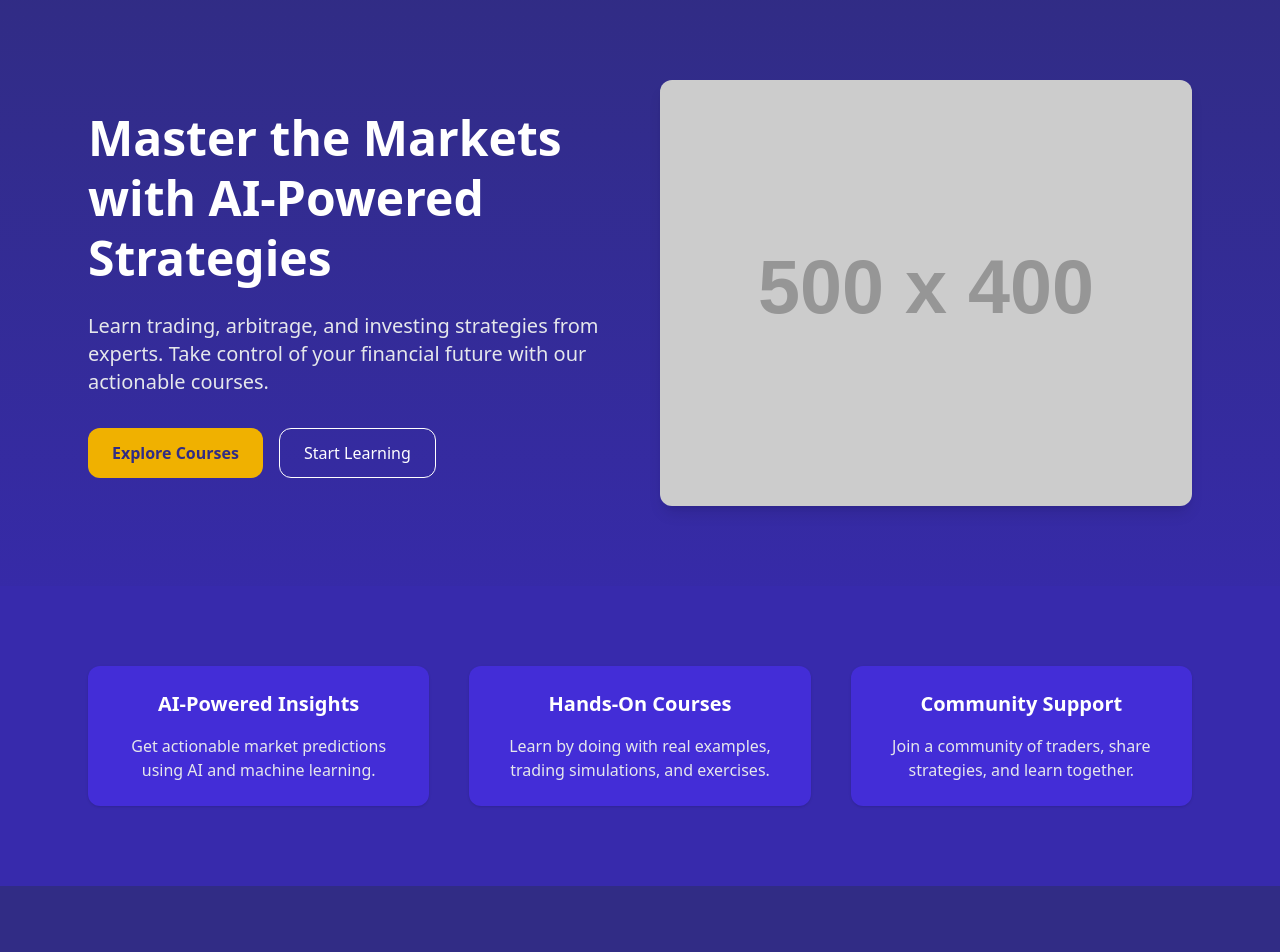
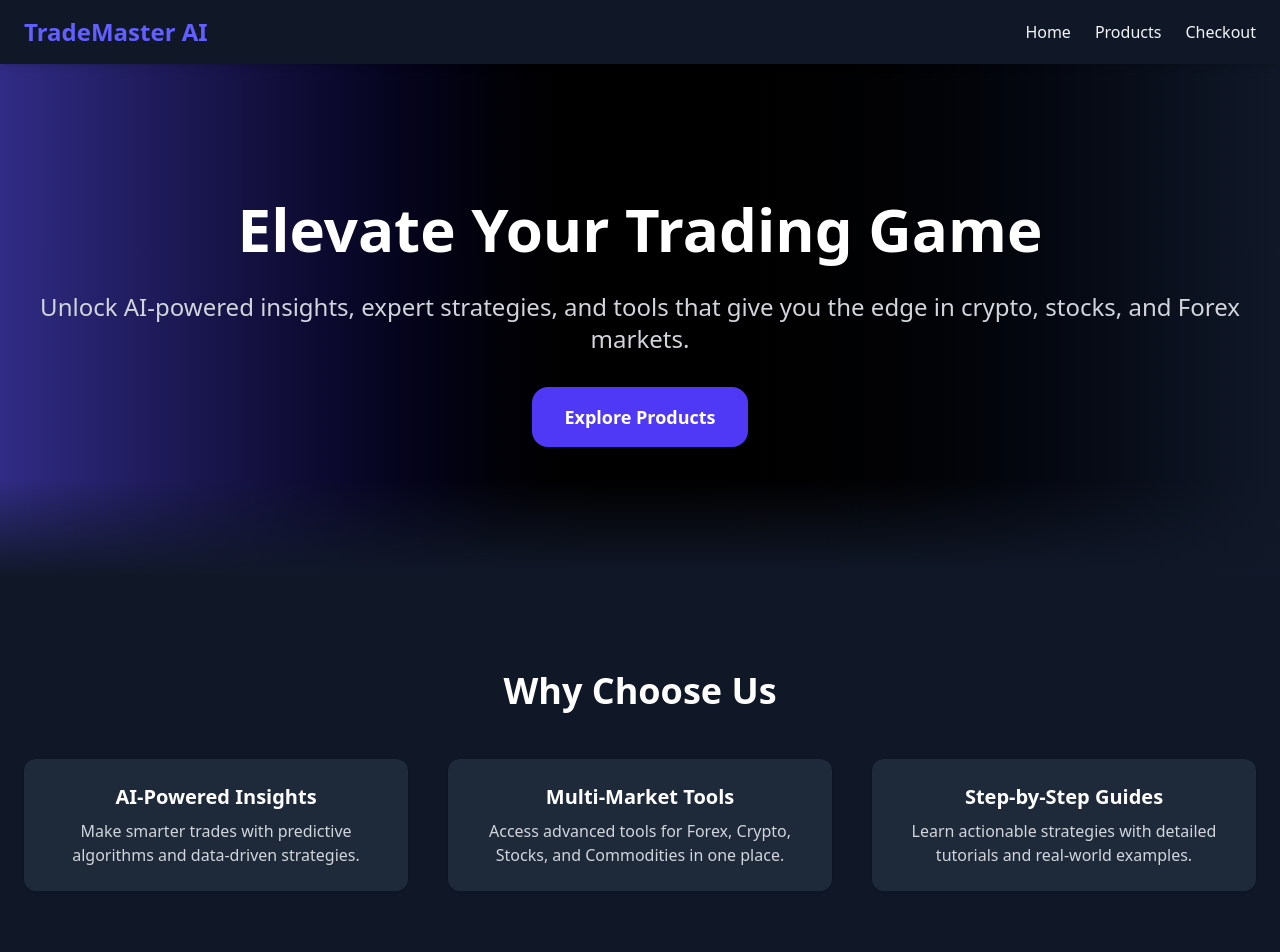
Before and after one commit to Hammadnmt/assessment-repo, a Next.js app: page / in a window 1280 px wide. Shown: the top 952 px of the page. Built offline with nearby package versions, Linux system fonts and the light colour scheme.

Commit message:
Cart is persistent now

```diff
--- /dev/null
+++ b/app/NavBar.tsx
@@ -0,0 +1,74 @@
+"use client";
+import React, { useState } from "react";
+import Link from "next/link";
+import { useCart } from "@/context/cart/cart.context";
+
+export default function Navbar() {
+  const { itemCounter } = useCart();
+  const [isOpen, setIsOpen] = useState(false);
+
+  return (
+    <nav className="bg-gray-900 text-gray-100 shadow-md sticky top-0 z-50">
+      <div className="container mx-auto flex justify-between items-center px-6 py-4">
+        {/* Brand */}
+        <Link href="/" className="text-2xl font-bold text-indigo-500">
+          TradeMaster AI
+        </Link>
+
+        {/* Desktop Links */}
+        <div className="hidden md:flex items-center space-x-6">
+          <Link href="/" className="hover:text-indigo-400 transition-colors">
+            Home
+          </Link>
+          <Link href="/products" className="hover:text-indigo-400 transition-colors">
+            Products
+          </Link>
+          <Link href="/checkout" className="hover:text-indigo-400 transition-colors relative">
+            Checkout
+            {itemCounter > 0 && (
+              <span className="ml-1 text-xs bg-red-600 text-white rounded-full px-2">{itemCounter}</span>
+            )}
+          </Link>
+        </div>
+
+        {/* Mobile Hamburger */}
+        <button
+          className="md:hidden text-gray-100 hover:text-indigo-400 transition-colors"
+          onClick={() => setIsOpen(!isOpen)}
+        >
+          {isOpen ? "Close" : "Menu"}
+        </button>
+      </div>
+
+      {/* Mobile Menu */}
+      {isOpen && (
+        <div className="md:hidden bg-gray-800">
+          <Link
+            href="/"
+            className="block px-6 py-3 hover:bg-gray-700 transition-colors"
+            onClick={() => setIsOpen(false)}
+          >
+            Home
+          </Link>
+          <Link
+            href="/products"
+            className="block px-6 py-3 hover:bg-gray-700 transition-colors"
+            onClick={() => setIsOpen(false)}
+          >
+            Products
+          </Link>
+          <Link
+            href="/checkout"
+            className="block px-6 py-3 hover:bg-gray-700 transition-colors relative"
+            onClick={() => setIsOpen(false)}
+          >
+            Checkout
+            {itemCounter > 0 && (
+              <span className="ml-1 text-xs bg-red-600 text-white rounded-full px-2">{itemCounter}</span>
+            )}
+          </Link>
+        </div>
+      )}
+    </nav>
+  );
+}
--- a/app/checkout/page.tsx
+++ b/app/checkout/page.tsx
@@ -19,13 +19,11 @@ export default function page() {
           <EmptyState />
         ) : (
           <div className="grid grid-cols-1 lg:grid-cols-3 gap-6">
-            {/* Cart Items */}
             <div className="lg:col-span-2">
               <div className="overflow-hidden rounded-2xl bg-white shadow-md">
                 <div className="px-6 py-4 border-b border-gray-200 bg-indigo-50">
                   <h2 className="text-lg font-semibold text-indigo-800">Your Cart ({itemCounter})</h2>
                 </div>
-
                 <ul className="divide-y divide-gray-200">
                   {items.map((item) => (
                     <li
--- a/app/layout.tsx
+++ b/app/layout.tsx
@@ -3,6 +3,7 @@ import { Geist, Geist_Mono } from "next/font/google";
 import { CartProvider } from "@/context/cart/cart.context";
 import "./globals.css";
 import { Toaster } from "react-hot-toast";
+import Navbar from "./NavBar";
 
 const geistSans = Geist({
   variable: "--font-geist-sans",
@@ -15,8 +16,8 @@ const geistMono = Geist_Mono({
 });
 
 export const metadata: Metadata = {
-  title: "Create Next App",
-  description: "Generated by create next app",
+  title: "TradeMaster AI",
+  description: "AI-powered tools and strategies for smarter trading",
 };
 
 export default function RootLayout({
@@ -26,10 +27,25 @@ export default function RootLayout({
 }>) {
   return (
     <html lang="en">
-      <body className={`${geistSans.variable} ${geistMono.variable} antialiased`}>
+      <body className={`${geistSans.variable} ${geistMono.variable} antialiased bg-gray-900 text-gray-100`}>
         <CartProvider>
-          <Toaster position="top-right" reverseOrder={false} />
-          {children}
+          {/* Global Toast Notifications */}
+          <Toaster
+            position="top-right"
+            reverseOrder={false}
+            toastOptions={{
+              style: {
+                background: "#1f2937", // Dark gray toast
+                color: "#f9fafb", // Light text
+                borderRadius: "0.75rem",
+                padding: "1rem",
+              },
+            }}
+          />
+          <main className="min-h-screen flex flex-col">
+            <Navbar />
+            {children}
+          </main>
         </CartProvider>
       </body>
     </html>
--- a/app/page.tsx
+++ b/app/page.tsx
@@ -6,81 +6,69 @@ export default function LandingPage() {
   const router = useRouter();
 
   return (
-    <div className="min-h-screen bg-gradient-to-b from-indigo-900 via-indigo-800 to-indigo-700 text-white flex flex-col">
+    <div className="min-h-screen bg-gray-900 text-white">
       {/* Hero Section */}
-      <section className="flex flex-col-reverse md:flex-row items-center justify-between max-w-6xl mx-auto px-6 py-20 gap-10">
-        <div className="flex-1">
-          <h1 className="text-4xl md:text-5xl font-bold mb-6 leading-tight">
-            Master the Markets <br /> with AI-Powered Strategies
-          </h1>
-          <p className="text-lg md:text-xl text-gray-200 mb-8">
-            Learn trading, arbitrage, and investing strategies from experts. Take control of your financial
-            future with our actionable courses.
+      <section className="relative bg-gradient-to-r from-indigo-900 via-black to-gray-900">
+        <div className="container mx-auto px-6 py-32 text-center">
+          <h1 className="text-4xl md:text-6xl font-bold leading-tight mb-6">Elevate Your Trading Game</h1>
+          <p className="text-gray-300 text-lg md:text-2xl mb-8">
+            Unlock AI-powered insights, expert strategies, and tools that give you the edge in crypto, stocks,
+            and Forex markets.
           </p>
-          <div className="flex gap-4">
           <button
             onClick={() => router.push("/products")}
-              className="px-6 py-3 bg-yellow-500 text-indigo-900 font-semibold rounded-xl hover:bg-yellow-400 transition"
+            className="px-8 py-4 bg-indigo-600 hover:bg-indigo-700 rounded-2xl text-lg font-semibold transition-transform active:scale-[0.98]"
           >
-              Explore Courses
-            </button>
-            <button
-              onClick={() => router.push("/checkout")}
-              className="px-6 py-3 border border-white rounded-xl hover:bg-white hover:text-indigo-900 transition"
-            >
-              Start Learning
+            Explore Products
           </button>
         </div>
-        </div>
-
-        <div className="flex-1">
-          <img
-            src="https://via.placeholder.com/500x400?text=AI+Trading+Dashboard"
-            alt="AI Trading Dashboard"
-            className="rounded-xl shadow-lg w-full"
-          />
-        </div>
+        <div className="absolute bottom-0 w-full h-24 bg-gradient-to-t from-gray-900 to-transparent"></div>
       </section>
 
       {/* Features Section */}
-      <section className="bg-indigo-800 py-20">
-        <div className="max-w-6xl mx-auto px-6 grid md:grid-cols-3 gap-10 text-center">
-          <div className="bg-indigo-700 p-6 rounded-xl shadow hover:shadow-lg transition">
-            <h3 className="text-xl font-semibold mb-4">AI-Powered Insights</h3>
-            <p className="text-gray-200">Get actionable market predictions using AI and machine learning.</p>
-          </div>
-          <div className="bg-indigo-700 p-6 rounded-xl shadow hover:shadow-lg transition">
-            <h3 className="text-xl font-semibold mb-4">Hands-On Courses</h3>
-            <p className="text-gray-200">
-              Learn by doing with real examples, trading simulations, and exercises.
+      <section className="container mx-auto px-6 py-24">
+        <h2 className="text-3xl md:text-4xl font-bold text-center mb-12">Why Choose Us</h2>
+        <div className="grid md:grid-cols-3 gap-10 text-center">
+          <div className="bg-gray-800 p-6 rounded-xl shadow hover:shadow-lg transition">
+            <h3 className="text-xl font-semibold mb-2">AI-Powered Insights</h3>
+            <p className="text-gray-300">
+              Make smarter trades with predictive algorithms and data-driven strategies.
             </p>
           </div>
-          <div className="bg-indigo-700 p-6 rounded-xl shadow hover:shadow-lg transition">
-            <h3 className="text-xl font-semibold mb-4">Community Support</h3>
-            <p className="text-gray-200">
-              Join a community of traders, share strategies, and learn together.
+          <div className="bg-gray-800 p-6 rounded-xl shadow hover:shadow-lg transition">
+            <h3 className="text-xl font-semibold mb-2">Multi-Market Tools</h3>
+            <p className="text-gray-300">
+              Access advanced tools for Forex, Crypto, Stocks, and Commodities in one place.
+            </p>
+          </div>
+          <div className="bg-gray-800 p-6 rounded-xl shadow hover:shadow-lg transition">
+            <h3 className="text-xl font-semibold mb-2">Step-by-Step Guides</h3>
+            <p className="text-gray-300">
+              Learn actionable strategies with detailed tutorials and real-world examples.
             </p>
           </div>
         </div>
       </section>
 
-      {/* Call to Action */}
-      <section className="flex flex-col items-center justify-center py-20 px-6 text-center bg-indigo-900">
-        <h2 className="text-3xl md:text-4xl font-bold mb-6">Ready to start your trading journey?</h2>
-        <p className="text-gray-300 mb-8 max-w-xl">
-          Sign up now and gain instant access to all courses, AI tools, and exclusive trading strategies.
+      {/* Call to Action Section */}
+      <section className="bg-indigo-900 py-24">
+        <div className="container mx-auto px-6 text-center">
+          <h2 className="text-3xl md:text-4xl font-bold mb-6">Start Trading Smarter Today</h2>
+          <p className="text-gray-200 mb-8">
+            Join thousands of traders who are leveling up their performance using AI-driven tools.
           </p>
           <button
             onClick={() => router.push("/products")}
-          className="px-8 py-4 bg-yellow-500 text-indigo-900 font-semibold rounded-xl hover:bg-yellow-400 transition"
+            className="px-8 py-4 bg-white text-indigo-900 font-semibold rounded-2xl hover:bg-gray-200 transition-transform active:scale-[0.98]"
           >
-          Get Started
+            Browse Products
           </button>
+        </div>
       </section>
 
       {/* Footer */}
-      <footer className="bg-indigo-800 text-gray-300 py-6 text-center">
-        &copy; 2025 AI Trading Academy. All rights reserved.
+      <footer className="bg-gray-900 py-6 text-center text-gray-400">
+        &copy; {new Date().getFullYear()} TradeMaster AI. All rights reserved.
       </footer>
     </div>
   );
--- a/app/products/page.tsx
+++ b/app/products/page.tsx
@@ -2,7 +2,6 @@
 import React, { useEffect } from "react";
 import ProductCard from "@/components/Product";
 import { useRouter } from "next/navigation";
-import { useCart } from "@/context/cart/cart.context";
 export default function page() {
   const products = [
     {
@@ -79,11 +78,6 @@ export default function page() {
     },
   ];
   const router = useRouter();
-  const { items } = useCart();
-
-  useEffect(() => {
-    console.log("items", items);
-  }, [items]);
   return (
     <div className="flex justify-center items-center min-h-screen bg-black p-4 gap-6">
       <div className="grid md:grid-cols-3 grid-cols-1 gap-6 w-full max-w-6xl">
--- a/components/EmptyCart.tsx
+++ b/components/EmptyCart.tsx
@@ -1,3 +1,4 @@
+"use client";
 export default function EmptyState() {
   return (
     <div className="rounded-2xl bg-white p-10 shadow-md text-center">
--- a/context/cart/cart.context.tsx
+++ b/context/cart/cart.context.tsx
@@ -1,12 +1,25 @@
 "use client";
-import { createContext, useContext, useState } from "react";
+import { createContext, useContext, useState, useEffect } from "react";
 import { CartContextType, CartItem } from "./cart.types";
 
 const CartContext = createContext<CartContextType | undefined>(undefined);
 
 export function CartProvider({ children }: { children: React.ReactNode }) {
-  const [items, setItems] = useState<CartContextType["items"]>([]);
+  // 🔹 Load initial cart from localStorage
+  const [items, setItems] = useState<CartItem[]>(() => {
+    if (typeof window !== "undefined") {
+      const saved = localStorage.getItem("cart");
+      return saved ? JSON.parse(saved) : [];
+    }
+    return [];
+  });
 
+  // 🔹 Sync cart to localStorage whenever it changes
+  useEffect(() => {
+    localStorage.setItem("cart", JSON.stringify(items));
+  }, [items]);
+
+  // 🔹 Cart functions
   const addToCart = (item: CartItem) => {
     setItems((prevItems) => {
       const existingItem = prevItems.find((i) => i.id === item.id);
@@ -30,16 +43,17 @@ export function CartProvider({ children }: { children: React.ReactNode }) {
   };
 
   const decreaseQuantity = (id: number) => {
-    setItems(
-      (prevItems) =>
-        prevItems
-          .map((item) => (item.id === id ? { ...item, quantity: item.quantity - 1 } : item))
-          .filter((item) => item.quantity > 0) // auto-remove if qty = 0
+    setItems((prevItems) =>
+      prevItems
+        .map((item) => (item.id === id ? { ...item, quantity: item.quantity - 1 } : item))
+        .filter((item) => item.quantity > 0)
     );
   };
 
+  const clearCart = () => setItems([]);
+
   // 🔹 Derived values
-  const itemCounter = items.length;
+  const itemCounter = items.reduce((sum, item) => sum + item.quantity, 0);
   const totalPrice = items.reduce((total, item) => total + item.price * item.quantity, 0);
 
   return (
@@ -50,6 +64,7 @@ export function CartProvider({ children }: { children: React.ReactNode }) {
         removeFromCart,
         increaseQuantity,
         decreaseQuantity,
+        clearCart,
         itemCounter,
         totalPrice,
       }}
```
Also changed, not shown: app/loading.tsx (added, +13 -0 lines). Lines whose indentation alone changed are shown as unchanged.
